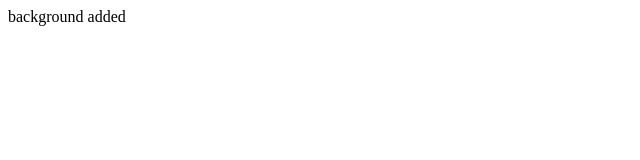
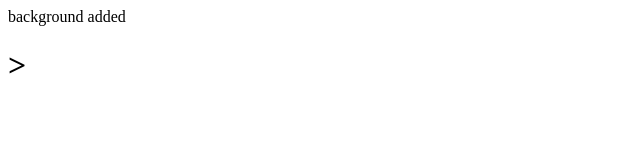
Before and after one commit to sindi2020/git-one, a plain HTML site: page index.html in a window 1280 px wide. Shown: the full height of the page, 0-640 px from the left. Drawn offline with Linux system fonts and the light colour scheme.

Commit message:
added h1

```diff
--- a/index.html
+++ b/index.html
@@ -3,5 +3,6 @@
   <head>
 
 background added
+<h1 is whatever<h1>>
   <body>
 </html>
```
